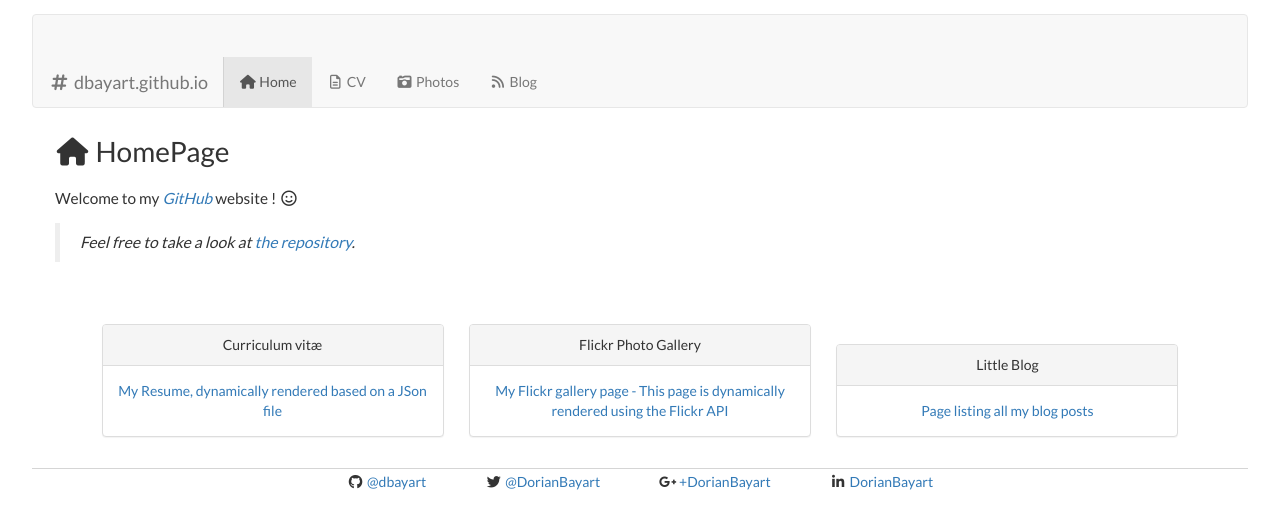
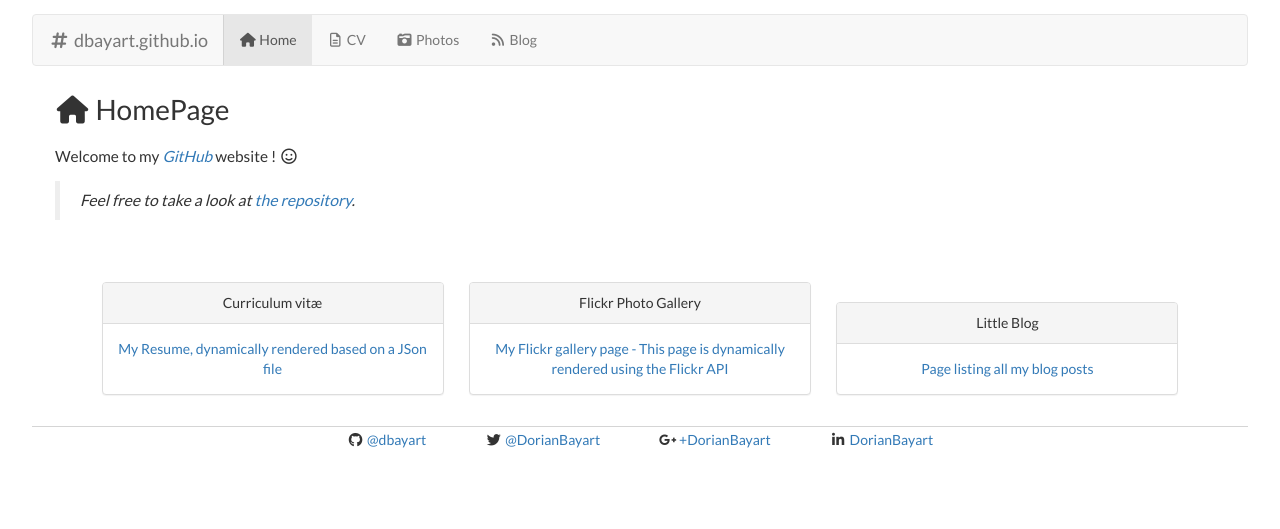
Before and after one commit to dorianbayart/dorianbayart.github.io, a Jekyll site: the page built from index.md, in a window 1280 px wide. Shown: the top 529 px of the page. Built offline with Jekyll 4.4.1, drawn with Linux system fonts in a browser that asks for light colours; nearby versions of some CDN libraries.

Commit message:
Update homepage.css

```diff
--- a/css/homepage.css
+++ b/css/homepage.css
@@ -1,5 +1,5 @@
 
-.container-fluid {
+.container > .container-fluid {
 	text-align: center;
 	padding-top: 3em;
 }
@@ -36,7 +36,7 @@ blockquote > p {
 	.panel {
 		width: 90%;
 	}
-	.container-fluid {
+	.container > .container-fluid {
 		padding-top: 1em;
 	}
 
```
